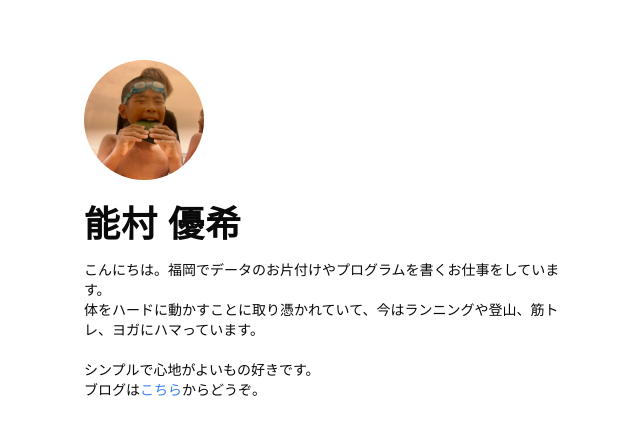
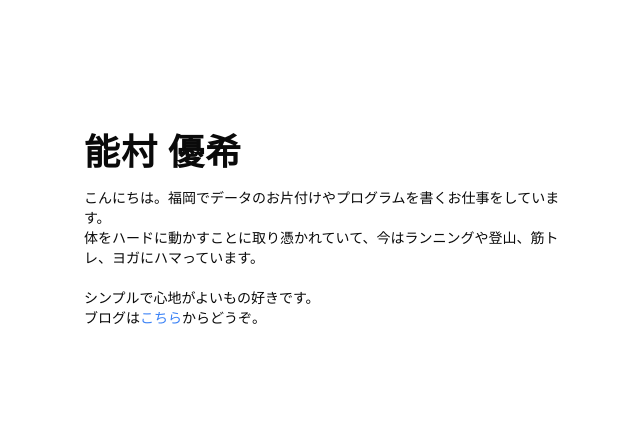
Before and after one commit to yuuki008/me, a Next.js app: page / in a window 1280 px wide. Shown: the part 170-604 px from the top of the page, without its empty margins (316-956 px from the left). Built offline with nearby package versions, Linux system fonts and the light colour scheme.

Commit message:
Refactor profile section in Page component to remove Image component and update content structure

```diff
--- a/src/app/page.tsx
+++ b/src/app/page.tsx
@@ -1,19 +1,10 @@
 "use client";
 import Link from "next/link";
-import Image from "next/image";
 
 export default function Page() {
   return (
     <div className="flex items-center justify-center h-screen">
       <div className="px-4 max-w-lg mx-auto gap-4">
-        <Image
-          className="rounded-full w-[120px] h-[120px] object-cover"
-          src="/childhood02.jpg"
-          alt="profile"
-          width={1000}
-          height={1000}
-        />
-        <div className="mt-6">
         <div className="text-4xl font-bold tracking-wide">能村 優希</div>
 
         <div className="mt-4 text-sm">
@@ -28,6 +19,5 @@ export default function Page() {
         </div>
       </div>
     </div>
-    </div>
   );
 }
```
Lines whose indentation alone changed are shown as unchanged.
